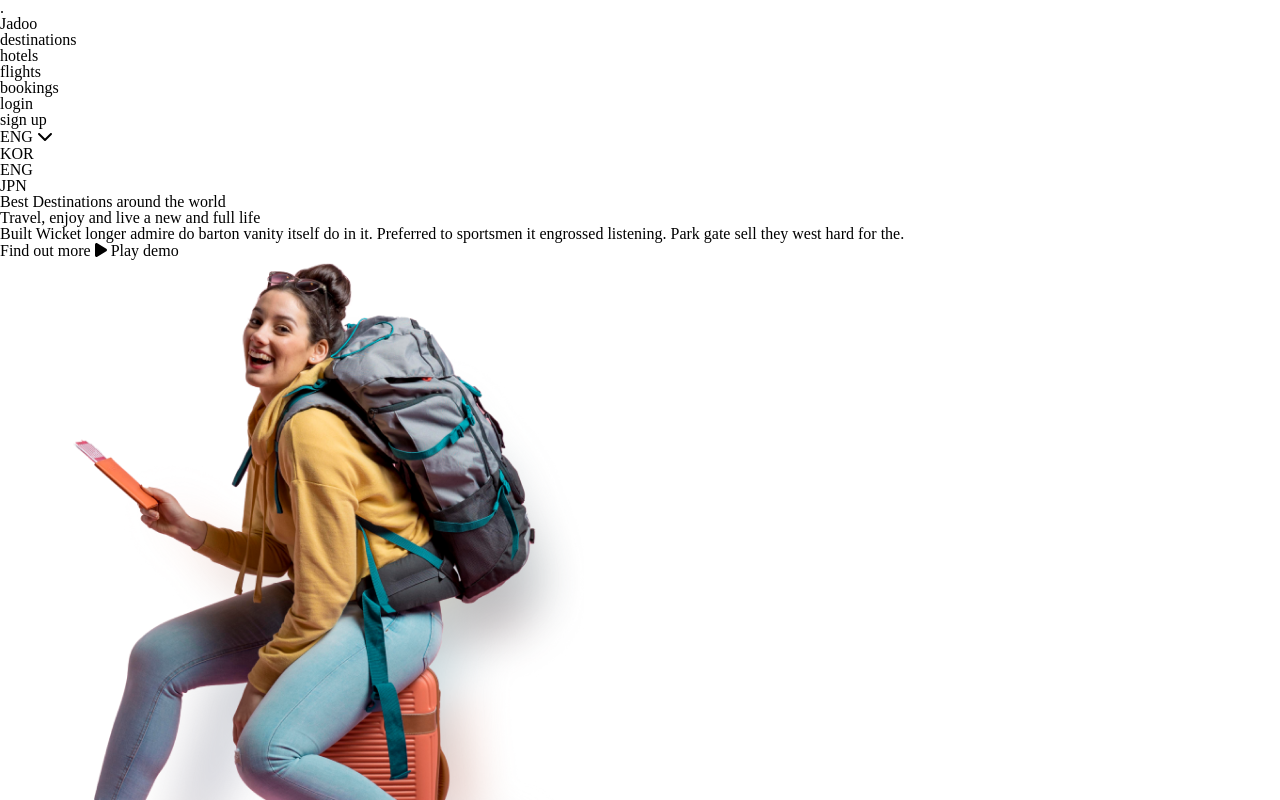
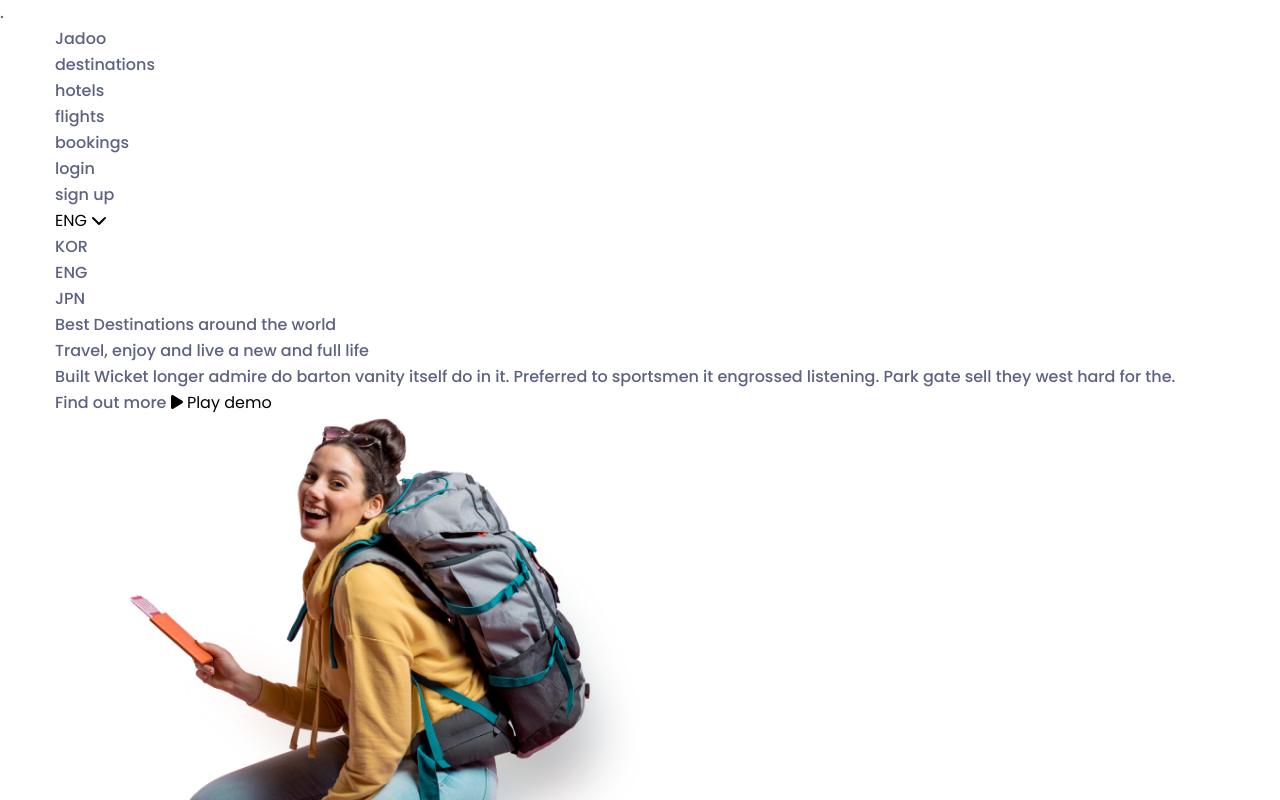
Before and after one commit to timcho19/jadoo, a plain HTML site: page index.html in a window 1280 px wide. Shown: the top 800 px of the page. Drawn offline with nearby package versions, Linux system fonts and the light colour scheme; a web font is replaced by a local one.

Commit message:
typograghy body

```diff
--- a/css/common.css
+++ b/css/common.css
@@ -0,0 +1,51 @@
+@font-face {
+  font-family: 'Product Sans Medium Regular';
+  font-style: normal;
+  font-weight: normal;
+  src: local('Product Sans Medium Regular'), url('../fonts/ProductSans-Medium.woff') format('woff');
+  }
+/*
+
+ font-family: "Montserrat", sans-serif;
+
+
+  font-family: "Open Sans", sans-serif;
+
+
+  font-family: "Poppins", sans-serif;
+
+
+  font-family: 'Product Sans Medium Regular';
+
+  font-family: "Volkhov", serif;
+
+*/
+
+/*variants*/
+:root{
+  --container:1170px;
+  --fz:16px;
+  --lh:26px;
+  --tc:#5E6282;
+}
+
+
+/*layout*/
+.container{
+  width:var(--container);
+  margin: 0 auto;
+}
+/*typography*/
+body{
+  /* font-family: "Poppins", sans-serif;
+  font-weight: 500;
+  font-size: 16px;
+  line-height: 26px; */
+  font:500 var(--fz)/var(--lh) "Poppins", sans-serif;
+  color:var(--tc);
+}
+
+/*link button*/
+
+
+/*fonts*/
--- a/index.html
+++ b/index.html
@@ -6,6 +6,9 @@
   <title>Jadoo - trvel</title>
   <script src="https://cdnjs.cloudflare.com/ajax/libs/font-awesome/6.7.2/js/all.min.js" integrity="sha512-b+nQTCdtTBIRIbraqNEwsjB6UvL3UEMkXnhzd8awtCYh0Kcsjl9uEgwVFVbhoj3uu1DO1ZMacNvLoyJJiNfcvg==" crossorigin="anonymous" referrerpolicy="no-referrer"></script>.
   <link rel="stylesheet" href="https://cdnjs.cloudflare.com/ajax/libs/normalize/8.0.1/normalize.min.css" integrity="sha512-NhSC1YmyruXifcj/KFRWoC561YpHpc5Jtzgvbuzx5VozKpWvQ+4nXhPdFgmx8xqexRcpAglTj9sIBWINXa8x5w==" crossorigin="anonymous" referrerpolicy="no-referrer" />
+  <link rel="preconnect" href="https://fonts.googleapis.com">
+  <link rel="preconnect" href="https://fonts.gstatic.com" crossorigin>
+  <link href="https://fonts.googleapis.com/css2?family=Montserrat:ital,wght@0,100..900;1,100..900&family=Open+Sans:ital,wght@0,300..800;1,300..800&family=Poppins:wght@400;500;600;700&family=Volkhov:wght@700&display=swap" rel="stylesheet">
   <link rel="stylesheet" href="css/main.css">
 </head>
 <body>
```
Also changed, not shown: fonts/ProductSans-Medium.woff (added).
